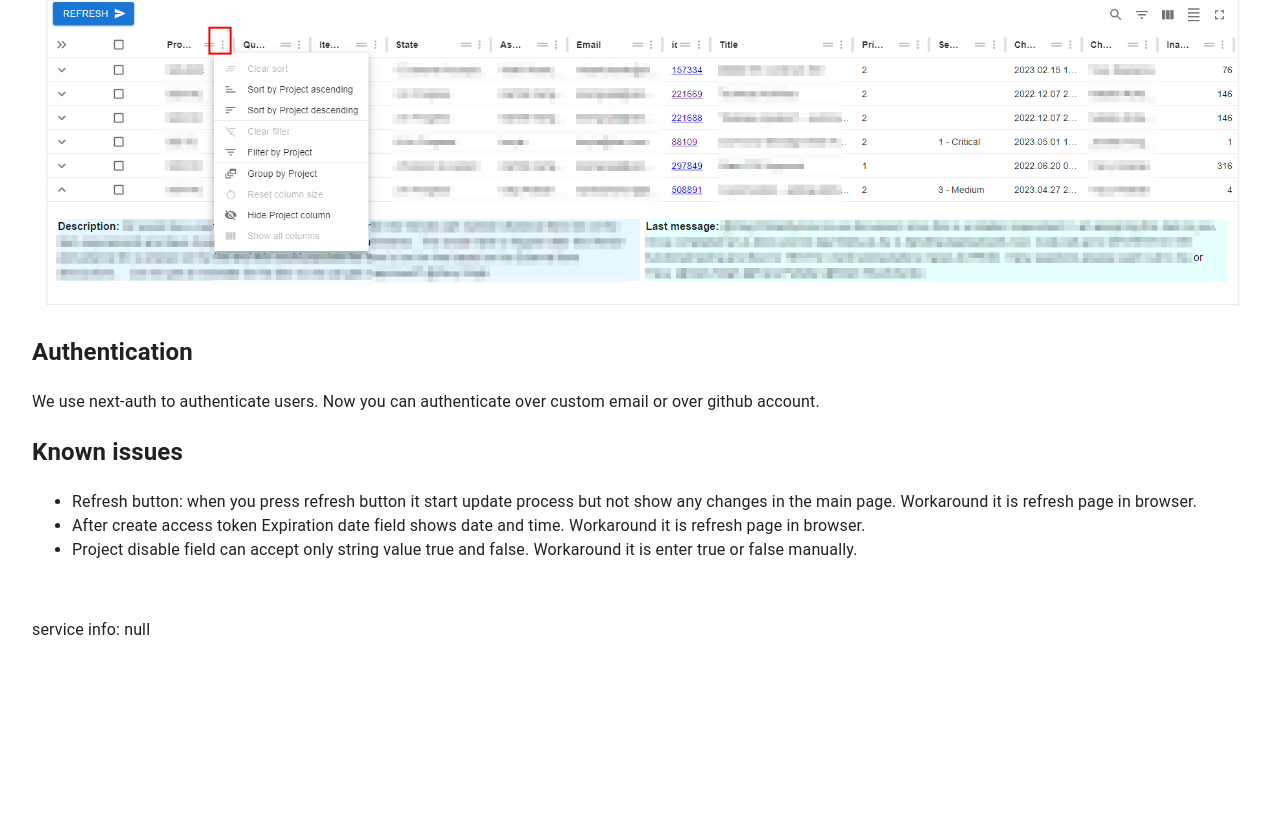
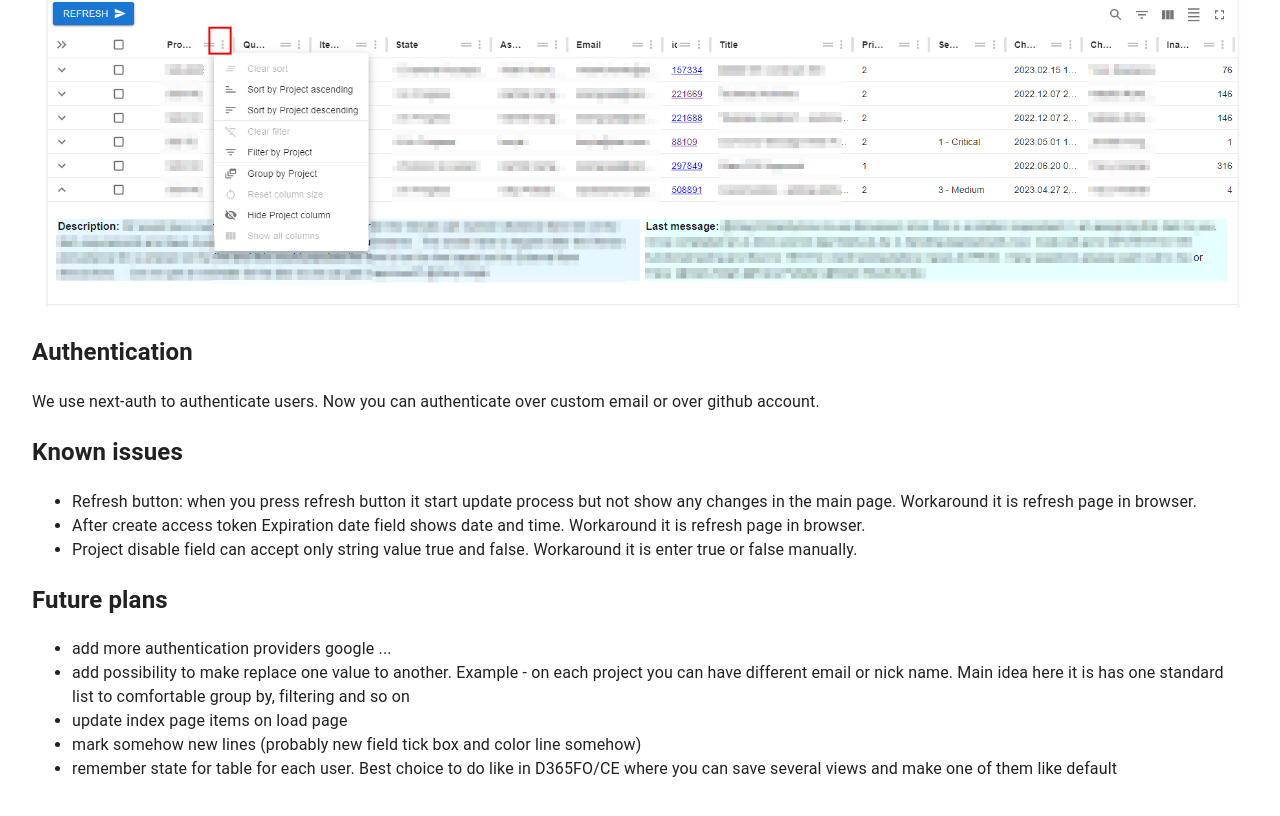
Before and after one commit to vglu/devops-query-list, a Next.js app: page /about in a window 1280 px wide. Shown: the part 4767-5583 px from the top of the page. Before the commit the page ends 5425 px from the top, so only its background shows below. Built offline with nearby package versions, Linux system fonts and the light colour scheme; no server answers.

Commit message:
pre release

```diff
--- a/package.json
+++ b/package.json
@@ -26,8 +26,6 @@
     "nodemailer": "^6.7.8",
     "react": "^18.2.0",
     "react-dom": "^18.2.0",
-    "socket.io": "^4.6.1",
-    "socket.io-client": "^4.6.1",
     "string-strip-html": "^13.2.3"
   },
   "devDependencies": {
--- a/pages/about.tsx
+++ b/pages/about.tsx
@@ -3,9 +3,11 @@ import { useSession } from "next-auth/react";
 import styles from '../styles/Home.module.css';
 import Head from 'next/head';
 import Image from 'next/image'
+import { IExtSession } from '../components/types';
 
 const About = () => {
   const { data: session, status } = useSession();
+  const sessionInfo = JSON.stringify(session?.user, null , 2);
   return (
     <div className={styles.container}>
       <Head>
@@ -119,9 +121,18 @@ const About = () => {
           <li>After create access token Expiration date field shows date and time. Workaround it is refresh page in browser.</li>
           <li>Project disable field can accept only string value true and false. Workaround it is enter true or false manually.</li>
         </ul>
+
+        <h2>Future plans</h2>
+        <ul>
+          <li>add more authentication providers google ...</li>
+          <li>add possibility to make replace one value to another. Example - on each project you can have different email or nick name. Main idea here it is has one standard list to comfortable group by, filtering and so on</li>
+          <li>update index page items on load page</li>
+          <li>mark somehow new lines (probably new field tick box and color line somehow)</li>
+          <li>remember state for table for each user. Best choice to do like in D365FO/CE where you can save several views and make one of them like default</li>
+        </ul>
       </main>
       <br />
-      <p>service info: {JSON.stringify(session)}</p>
+      <p className={styles.footer}>{sessionInfo}</p>
     </div>
   )
 }
--- a/pages/api/projItemTable.ts
+++ b/pages/api/projItemTable.ts
@@ -8,9 +8,6 @@ import dateFormat from 'dateformat';
 import { getServerSession } from 'next-auth';
 import { authOptions } from "./auth/[...nextauth]"
 
-import {io} from "socket.io-client";
-
-let socket: any = null;
 
 export async function getProjItemData(ownerId: string | undefined) {
   try {
@@ -184,6 +181,19 @@ async function getWorkItemsForProject(projectId: IProj, auth: string) {
       }});
 
     const data = await response.json();
+
+    if (data['innerException'] && data['message']) {
+      console.log("Project", projectId);
+      console.log("error: ", data['message']);
+      throw new Error(data['message']);
+    }
+
+    if (response.status !== 200) {
+      console.log("Project", projectId);
+      console.log("error: ", data);
+      throw new Error(data);
+    }
+    //console.log('DEBUG 2 r________',response.status);
     //console.log('DEBUG 2________',data.workItems);
     return data.workItems;
 
--- a/pages/index.tsx
+++ b/pages/index.tsx
@@ -27,7 +27,7 @@ import {
 } from '@mui/material';
 import SendIcon from '@mui/icons-material/Send';
 import { getProjItemData } from './api/projItemTable'
-import parse from 'html-react-parser';
+
 
 type serverRet = {
   session: IExtSession | null;
```
Also changed, not shown: pages/api/auth/get-project-data.ts (added, +15 -0 lines), pages/api/old/get-detail-for-work-item.js (renamed from pages/api/get-detail-for-work-item.js), pages/api/old/get-projects-list.js (renamed from pages/api/get-projects-list.js), pages/api/old/get-work-items.js (renamed from pages/api/get-work-items.js), pages/api/old/get-workItems-for-project.js (renamed from pages/api/get-workItems-for-project.js), 1 other file (tests, documents, lock files or other folders).
